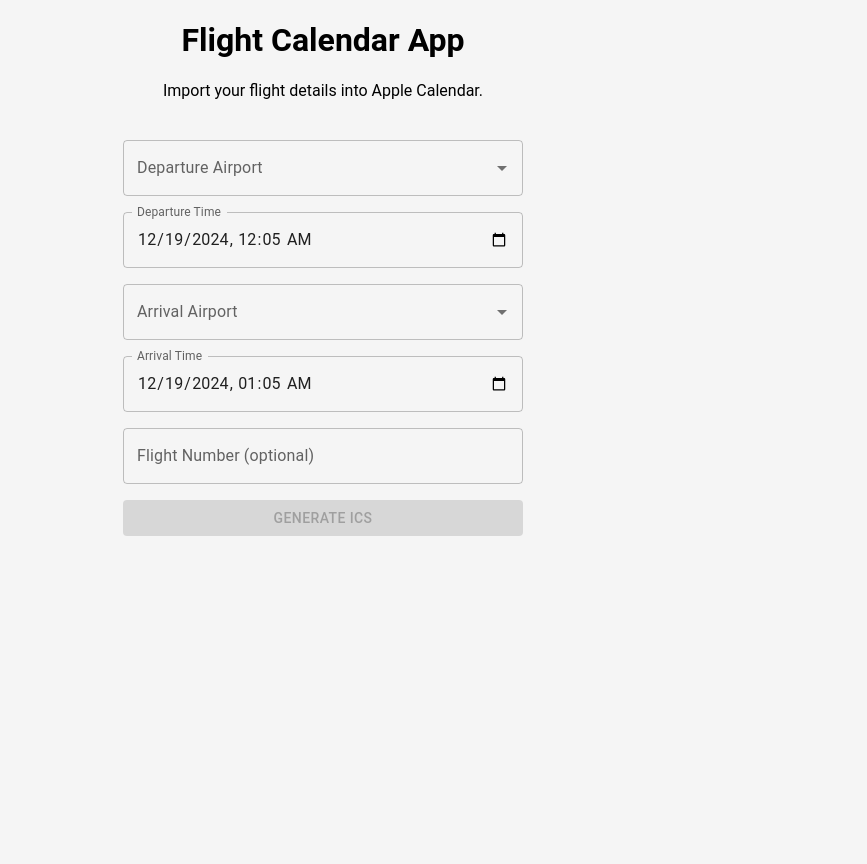
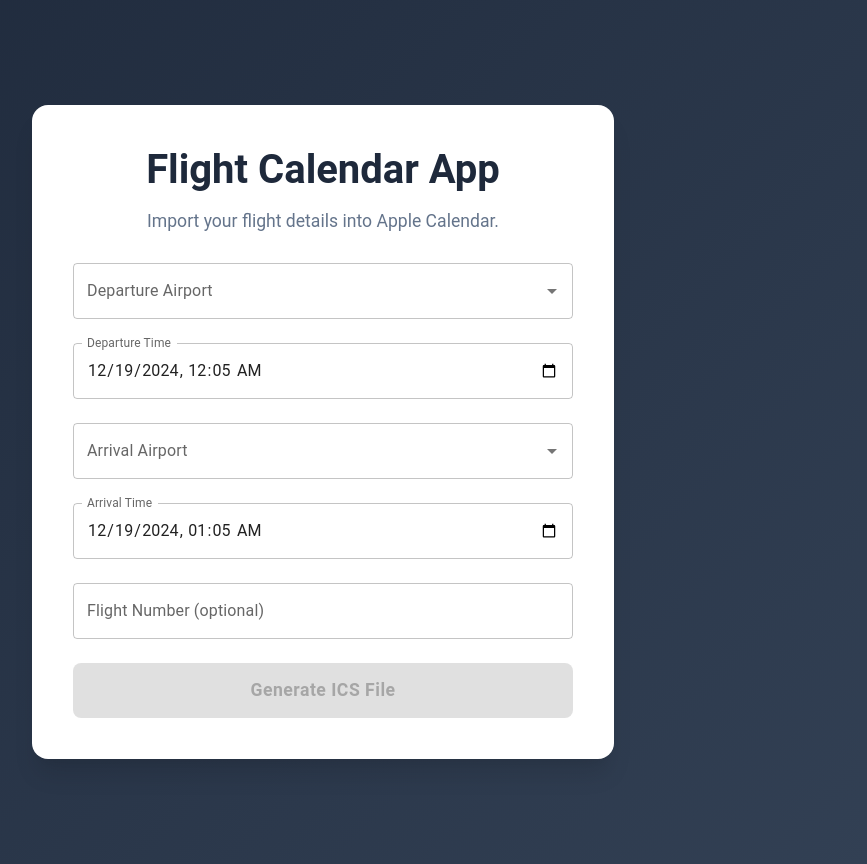
Before and after one commit to wongws11/flight-calendar-app, a React (Vite) app: page / in a window 1280 px wide. Shown: the whole page, without its empty margins (317-1184 px from the left). Before the commit the page ends 800 px from the top, so only its background shows below. Built offline with nearby package versions, Linux system fonts and the light colour scheme.

Commit message:
wow vibe coding CSS

```diff
--- a/src/App.tsx
+++ b/src/App.tsx
@@ -3,12 +3,14 @@
 
 const App: React.FC = () => {
 	return (
-		<div>
-			<h1 style={{ textAlign: "center" }}>Flight Calendar App</h1>
-			<p style={{ textAlign: "center" }}>
-				Import your flight details into Apple Calendar.
-			</p>
-			<FlightForm />
+		<div className="app-container">
+			<div className="main-card">
+				<h1 className="app-title">Flight Calendar App</h1>
+				<p className="app-subtitle">
+					Import your flight details into Apple Calendar.
+				</p>
+				<FlightForm />
+			</div>
 		</div>
 	);
 };
--- a/src/components/FlightForm.tsx
+++ b/src/components/FlightForm.tsx
@@ -55,7 +55,7 @@
 		departureAirport && arrivalAirport && departureTime && arrivalTime;
 
 	return (
-		<Stack spacing={2} paddingX={1} maxWidth="400px" margin="auto" mt={5}>
+		<Stack spacing={3}>
 			<AirportAutocomplete
 				label="Departure Airport"
 				onChange={setDepartureAirport}
@@ -66,6 +66,7 @@
 				InputLabelProps={{ shrink: true }}
 				defaultValue={dayjs().format().slice(0, 16)}
 				onChange={(e) => setDepartureTime(e.target.value)}
+				fullWidth
 			/>
 			<AirportAutocomplete
 				label="Arrival Airport"
@@ -77,20 +78,31 @@
 				InputLabelProps={{ shrink: true }}
 				defaultValue={dayjs().add(1, "hour").format().slice(0, 16)}
 				onChange={(e) => setArrivalTime(e.target.value)}
+				fullWidth
 			/>
 			<TextField
 				label="Flight Number (optional)"
 				type="text"
 				value={flightNumber}
 				onChange={(e) => setFlightNumber(e.target.value)}
+				fullWidth
 			/>
 			<Button
 				variant="contained"
 				color="primary"
 				disabled={!allInputsReady}
 				onClick={handleGenerateICS}
+				size="large"
+				sx={{
+					mt: 2,
+					py: 1.5,
+					borderRadius: 2,
+					textTransform: 'none',
+					fontSize: '1.1rem',
+					fontWeight: 600
+				}}
 			>
-				Generate ICS
+				Generate ICS File
 			</Button>
 		</Stack>
 	);
--- a/src/index.css
+++ b/src/index.css
@@ -1,6 +1,63 @@
 body {
-	font-family: "Roboto", sans-serif;
-	margin: 0;
-	padding: 0;
-	background-color: #f5f5f5;
+  font-family: "Roboto", sans-serif;
+  margin: 0;
+  padding: 0;
+  background: linear-gradient(135deg, #1e293b 0%, #334155 100%);
+  min-height: 100vh;
+  color: #f8fafc;
 }
+
+.app-container {
+  min-height: 100vh;
+  padding: 2rem 1rem;
+  display: flex;
+  flex-direction: column;
+  align-items: center;
+  justify-content: center;
+}
+
+.main-card {
+  background: white;
+  border-radius: 16px;
+  box-shadow: 0 20px 25px -5px rgba(0, 0, 0, 0.1),
+    0 10px 10px -5px rgba(0, 0, 0, 0.04);
+  padding: 2.5rem;
+  max-width: 500px;
+  width: 100%;
+  margin: 2rem auto;
+  backdrop-filter: blur(10px);
+  border: 1px solid rgba(255, 255, 255, 0.1);
+}
+
+.app-title {
+  color: #1e293b;
+  text-align: center;
+  font-size: 2.5rem;
+  font-weight: 700;
+  margin-bottom: 0.5rem;
+  margin-top: 0;
+}
+
+.app-subtitle {
+  color: #64748b;
+  text-align: center;
+  font-size: 1.1rem;
+  margin-bottom: 2rem;
+  font-weight: 400;
+}
+
+@media (max-width: 640px) {
+  .main-card {
+    margin: 1rem;
+    padding: 1.5rem;
+    border-radius: 12px;
+  }
+
+  .app-title {
+    font-size: 2rem;
+  }
+
+  .app-subtitle {
+    font-size: 1rem;
+  }
+}
```
